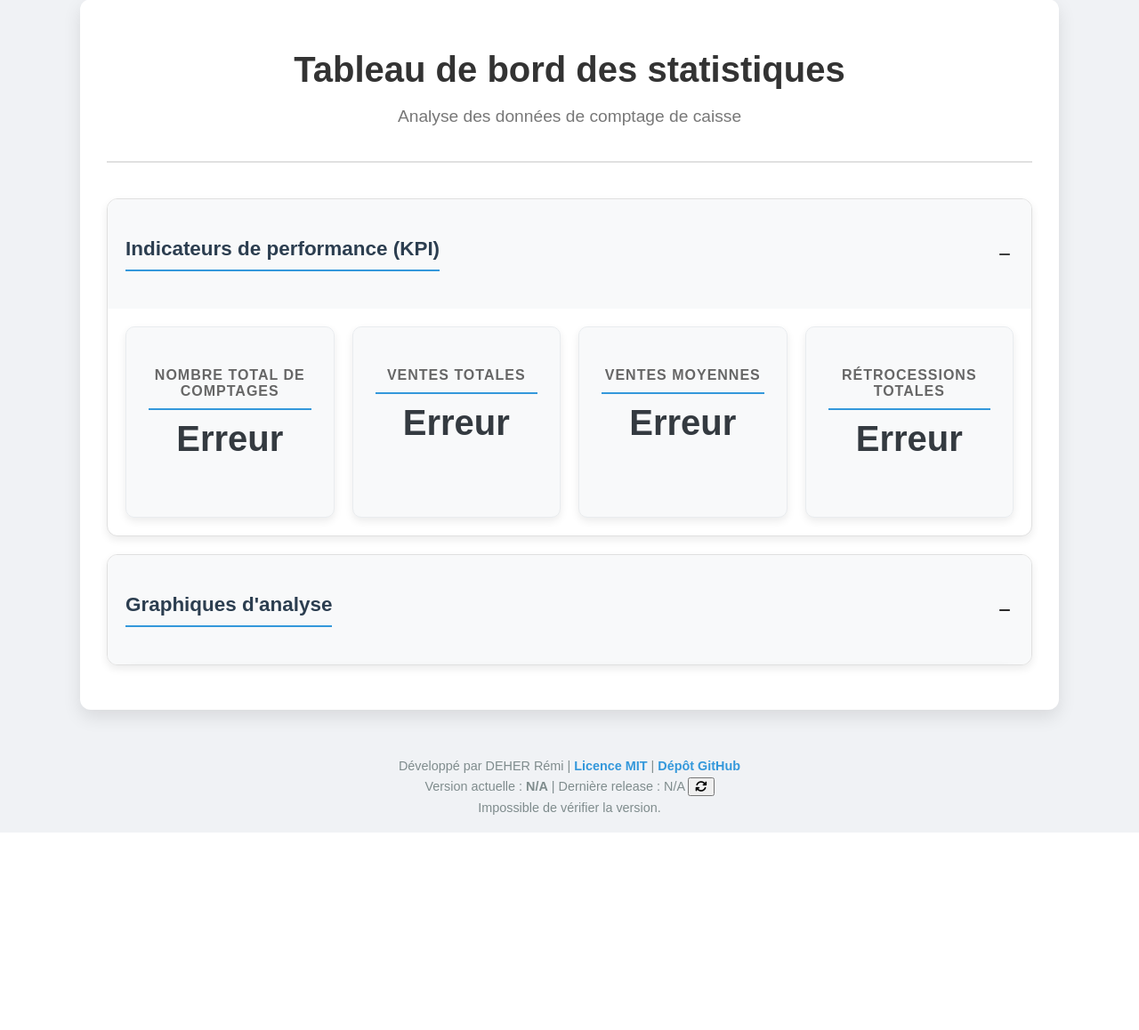
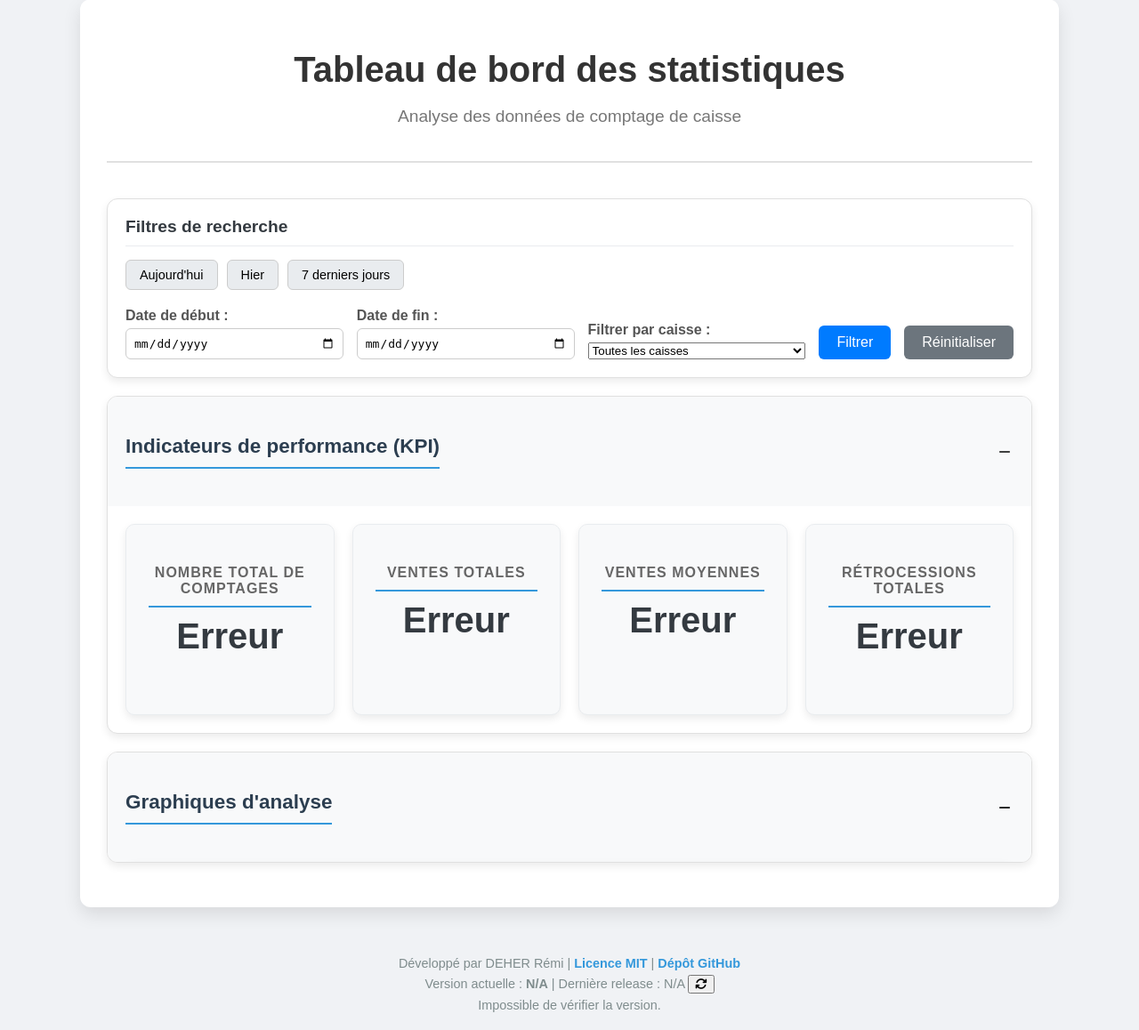
Before and after one commit to remi-deher/logiciel-comptage-caisse, a PHP site: template templates/statistiques.php in a window 1280 px wide. Shown: the part 110-1268 px from the top of the page at 89% size. Before the commit the page ends 1046 px from the top, so only its background shows below. Run offline with PHP 8.4, Linux system fonts and the light colour scheme; the template is opened without the code that fills it: most values are stand-ins (such as "Sample title", 1, 10 or a date in 2020); data that the repository does not hold is empty; some libraries are stand-ins or nearby versions.

Commit message:
ajout filtre

```diff
--- a/public/css/stats.css
+++ b/public/css/stats.css
@@ -32,6 +32,102 @@
 .page-header .subtitle {
     font-size: 1.2em;
     color: #777;
+}
+
+/* Styles pour la section de filtre */
+.filter-section {
+    background-color: #ffffff;
+    border: 1px solid #e0e0e0;
+    border-radius: 12px;
+    padding: 20px;
+    margin-bottom: 20px;
+    box-shadow: 0 4px 10px rgba(0,0,0,0.08);
+}
+
+.filter-section h3 {
+    margin-top: 0;
+    margin-bottom: 15px;
+    font-size: 1.2em;
+    font-weight: bold;
+    color: #343a40;
+    border-bottom: 1px solid #e9ecef;
+    padding-bottom: 10px;
+}
+
+.filter-form {
+    display: flex;
+    flex-wrap: wrap;
+    gap: 15px;
+    align-items: flex-end;
+}
+
+.filter-form .input-group {
+    display: flex;
+    flex-direction: column;
+    flex: 1;
+    min-width: 150px;
+}
+
+.filter-form label {
+    font-weight: bold;
+    margin-bottom: 5px;
+    color: #555;
+}
+
+.filter-form input[type="date"] {
+    padding: 8px;
+    border: 1px solid #ccc;
+    border-radius: 6px;
+    font-size: 1em;
+}
+
+.filter-form .filter-btn, .filter-form .reset-btn {
+    padding: 10px 20px;
+    border: none;
+    border-radius: 6px;
+    font-size: 1em;
+    cursor: pointer;
+    transition: background-color 0.3s ease;
+}
+
+.filter-form .filter-btn {
+    background-color: #007bff;
+    color: #fff;
+}
+
+.filter-form .filter-btn:hover {
+    background-color: #0056b3;
+}
+
+.filter-form .reset-btn {
+    background-color: #6c757d;
+    color: #fff;
+}
+
+.filter-form .reset-btn:hover {
+    background-color: #5a6268;
+}
+
+.filter-buttons {
+    display: flex;
+    flex-wrap: wrap;
+    gap: 10px;
+    margin-bottom: 20px;
+}
+
+.quick-filter-btn {
+    background-color: #e9ecef;
+    border: 1px solid #ccc;
+    border-radius: 6px;
+    padding: 8px 15px;
+    cursor: pointer;
+    font-size: 0.9em;
+    transition: background-color 0.2s ease, transform 0.2s ease;
+}
+
+.quick-filter-btn:hover {
+    background-color: #dee2e6;
+    transform: translateY(-2px);
 }
 
 .kpi-container {
@@ -160,10 +256,6 @@
 .accordion-content h3, .accordion-content h2 {
     margin-top: 20px;
 }
-.accordion-item:first-of-type .accordion-header[aria-expanded="true"] + .accordion-content {
-    max-height: fit-content;
-}
-
 /* Media Queries pour le responsive design */
 @media (max-width: 992px) {
     .page-content {
--- a/public/js/stats.js
+++ b/public/js/stats.js
@@ -1,11 +1,15 @@
 // Fichier : public/js/stats.js
-// Mise à jour pour améliorer l'apparence des graphiques et les KPI.
+// CORRIGÉ : La fonction loadStats est mise à jour pour gérer les filtres correctement.
 
 document.addEventListener('DOMContentLoaded', function() {
     // Fonction pour dessiner le graphique en secteurs
+    let repartitionChart;
     function drawRepartitionChart(data) {
         const ctx = document.getElementById('repartitionChart').getContext('2d');
-        new Chart(ctx, {
+        if (repartitionChart) {
+            repartitionChart.destroy();
+        }
+        repartitionChart = new Chart(ctx, {
             type: 'doughnut',
             data: {
                 labels: data.labels,
@@ -64,7 +68,21 @@
     }
 
 
-    fetch('index.php?action=get_stats_data')
+    // Fonction principale pour charger les données et les graphiques
+    function loadStats(dateDebut = '', dateFin = '', caisse = '') {
+        // Construction de l'URL avec les paramètres de filtre
+        let url = new URL('index.php?action=get_stats_data', window.location.origin);
+        if (dateDebut) {
+            url.searchParams.append('date_debut', dateDebut);
+        }
+        if (dateFin) {
+            url.searchParams.append('date_fin', dateFin);
+        }
+        if (caisse) {
+            url.searchParams.append('caisse', caisse);
+        }
+
+        fetch(url)
             .then(response => response.json())
             .then(data => {
                 if (data) {
@@ -90,6 +108,50 @@
                 document.getElementById('ventes-moyennes').textContent = "Erreur";
                 document.getElementById('total-retrocession').textContent = "Erreur";
             });
+    }
+
+    // Gestion du formulaire de filtre
+    const filterForm = document.getElementById('stats-filter-form');
+    if (filterForm) {
+        filterForm.addEventListener('submit', function(e) {
+            e.preventDefault();
+            const dateDebut = document.getElementById('date_debut').value;
+            const dateFin = document.getElementById('date_fin').value;
+            const caisse = document.getElementById('caisse_filter').value;
+            loadStats(dateDebut, dateFin, caisse);
+        });
+    }
+
+    // Gestion des boutons de filtre rapide
+    const quickFilterBtns = document.querySelectorAll('.quick-filter-btn');
+    if (quickFilterBtns) {
+        quickFilterBtns.forEach(btn => {
+            btn.addEventListener('click', function() {
+                const days = parseInt(this.dataset.days);
+                const today = new Date();
+                const startDate = new Date();
+                startDate.setDate(today.getDate() - days);
+
+                const formatDate = (date) => date.toISOString().split('T')[0];
+
+                document.getElementById('date_debut').value = formatDate(startDate);
+                document.getElementById('date_fin').value = formatDate(today);
+
+                loadStats(formatDate(startDate), formatDate(today), document.getElementById('caisse_filter').value);
+            });
+        });
+    }
+
+    // Gestion du bouton de réinitialisation
+    const resetBtn = document.getElementById('reset-filter-btn');
+    if (resetBtn) {
+        resetBtn.addEventListener('click', function() {
+            document.getElementById('date_debut').value = '';
+            document.getElementById('date_fin').value = '';
+            document.getElementById('caisse_filter').value = '';
+            loadStats();
+        });
+    }
 
     // Logique pour le style accordéon
     const accordionHeaders = document.querySelectorAll('.accordion-header');
@@ -110,13 +172,15 @@
             }
         });
     });
-    // CORRIGÉ : Au lieu de simuler un clic, on définit directement l'état initial
-    const firstAccordionHeader = document.querySelector('.accordion-item');
-    if (firstAccordionHeader) {
-        const content = firstAccordionHeader.querySelector('.accordion-content');
-        const header = firstAccordionHeader.querySelector('.accordion-header');
+    const firstAccordionItem = document.querySelector('.accordion-item');
+    if (firstAccordionItem) {
+        const content = firstAccordionItem.querySelector('.accordion-content');
+        const header = firstAccordionItem.querySelector('.accordion-header');
         header.setAttribute('aria-expanded', 'true');
         content.style.maxHeight = content.scrollHeight + 'px';
         content.style.padding = '20px';
     }
+
+    // Chargement initial des statistiques
+    loadStats();
 });
--- a/templates/statistiques.php
+++ b/templates/statistiques.php
@@ -16,9 +16,40 @@
         <p class="subtitle">Analyse des données de comptage de caisse</p>
     </header>
 
+    <!-- Section des filtres de recherche -->
+    <div class="filter-section">
+        <h3>Filtres de recherche</h3>
+        <div class="filter-buttons">
+            <button type="button" class="quick-filter-btn" data-days="0">Aujourd'hui</button>
+            <button type="button" class="quick-filter-btn" data-days="1">Hier</button>
+            <button type="button" class="quick-filter-btn" data-days="7">7 derniers jours</button>
+        </div>
+        <form id="stats-filter-form" class="filter-form">
+            <div class="input-group">
+                <label for="date_debut">Date de début :</label>
+                <input type="date" id="date_debut" name="date_debut">
+            </div>
+            <div class="input-group">
+                <label for="date_fin">Date de fin :</label>
+                <input type="date" id="date_fin" name="date_fin">
+            </div>
+            <div class="input-group">
+                <label for="caisse_filter">Filtrer par caisse :</label>
+                <select id="caisse_filter" name="caisse">
+                    <option value="">Toutes les caisses</option>
+                    <?php foreach ($noms_caisses as $i => $nom): ?>
+                        <option value="c<?= $i ?>"><?= htmlspecialchars($nom) ?></option>
+                    <?php endforeach; ?>
+                </select>
+            </div>
+            <button type="submit" class="filter-btn">Filtrer</button>
+            <button type="button" id="reset-filter-btn" class="reset-btn">Réinitialiser</button>
+        </form>
+    </div>
+
     <!-- Section Accordéon pour les KPI -->
     <div class="accordion-item">
-        <button class="accordion-header" aria-expanded="false" aria-controls="kpi-content">
+        <button class="accordion-header" aria-expanded="true" aria-controls="kpi-content">
             <h3>Indicateurs de performance (KPI)</h3>
             <span class="accordion-icon"></span>
         </button>
```
Also changed, not shown: src/CaisseController.php (+49 -48 lines). Lines whose indentation alone changed are shown as unchanged.
